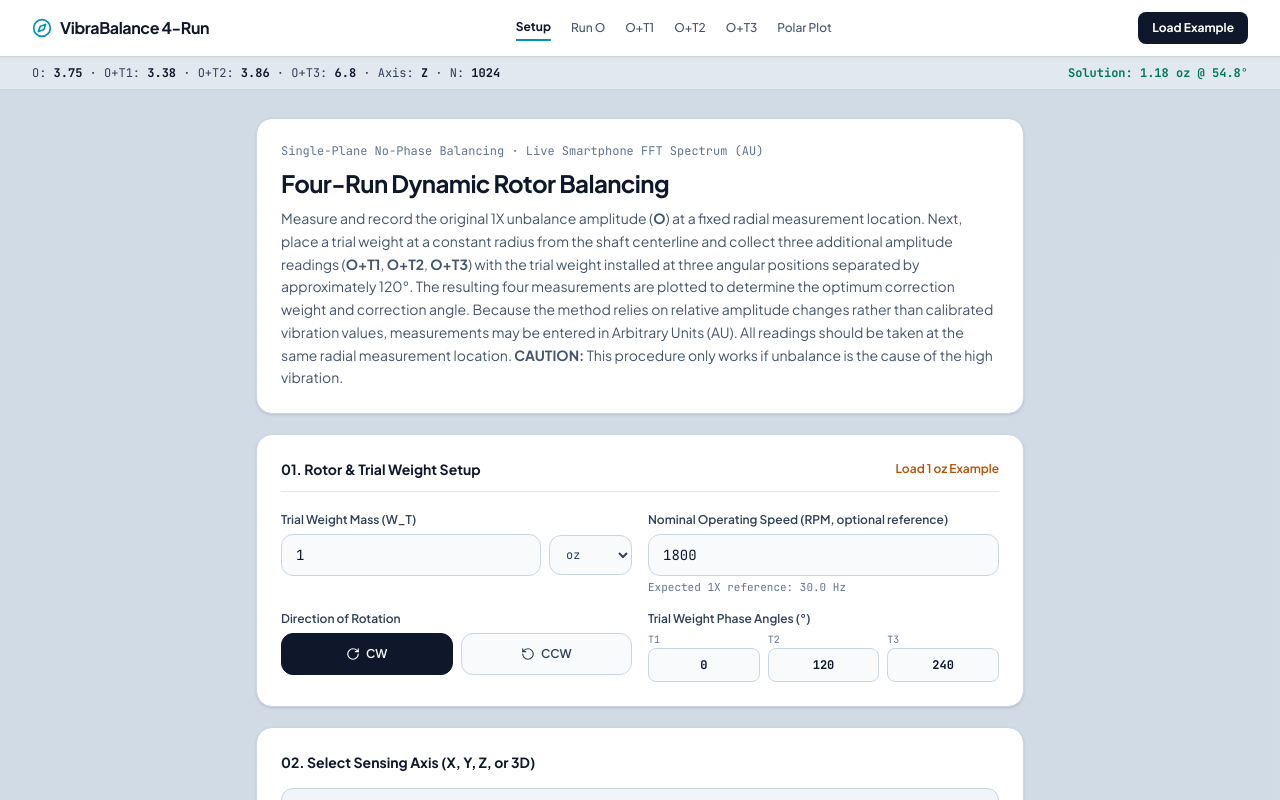
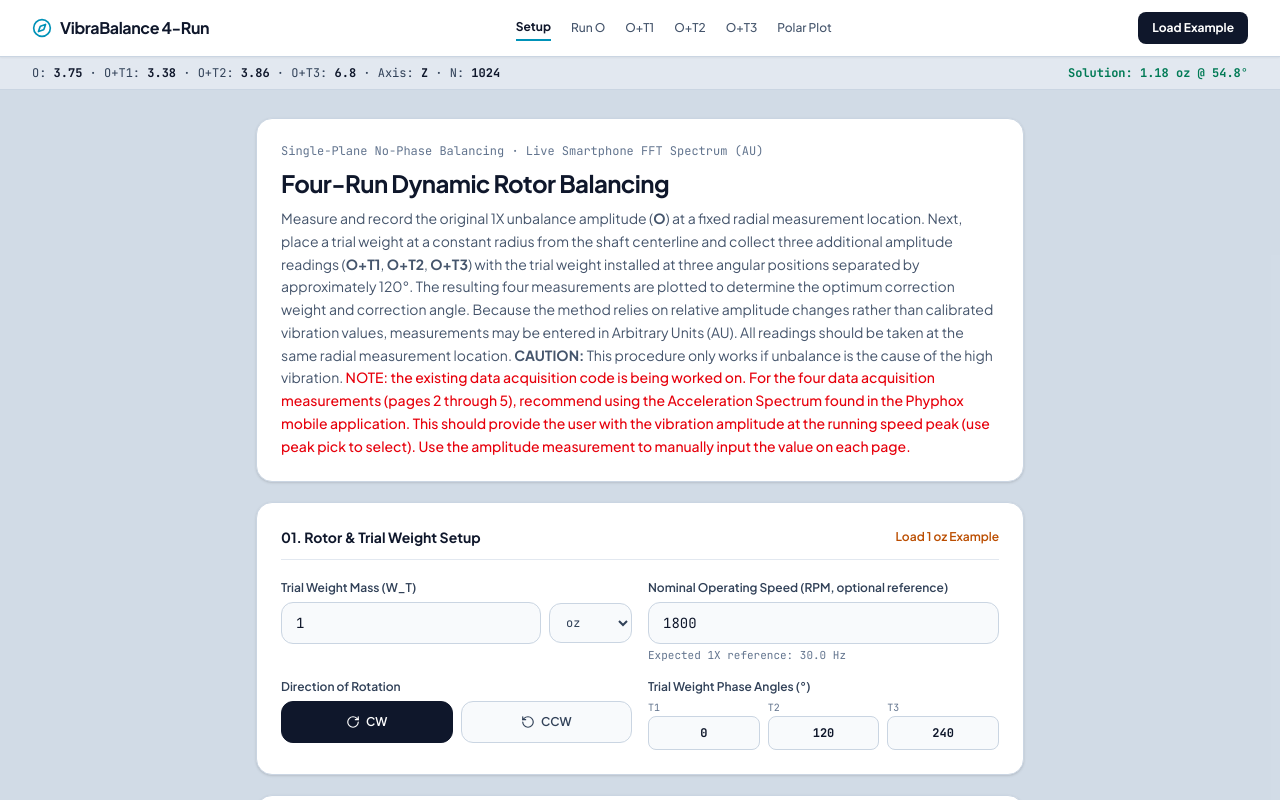
Before and after one commit to ivibr8/Vibrabalance-4run, a React (Vite) app: page / in a window 1280 px wide. Shown: the top 800 px of the page. Built offline with nearby package versions, Linux system fonts and the light colour scheme.

Commit message:
Add files via upload

```diff
--- a/src/components/MethodologyScreen.tsx
+++ b/src/components/MethodologyScreen.tsx
@@ -131,7 +131,10 @@ export const MethodologyScreen: React.FC<Props> = ({
           Four-Run Dynamic Rotor Balancing
         </h1>
         <p className="text-sm text-slate-600 leading-relaxed">
-          Measure and record the original 1X unbalance amplitude (<strong>O</strong>) at a fixed radial measurement location. Next, place a trial weight at a constant radius from the shaft centerline and collect three additional amplitude readings (<strong>O+T1</strong>, <strong>O+T2</strong>, <strong>O+T3</strong>) with the trial weight installed at three angular positions separated by approximately 120&deg;. The resulting four measurements are plotted to determine the optimum correction weight and correction angle. Because the method relies on relative amplitude changes rather than calibrated vibration values, measurements may be entered in Arbitrary Units (AU). All readings should be taken at the same radial measurement location. <strong>CAUTION:</strong> This procedure only works if unbalance is the cause of the high vibration.
+          Measure and record the original 1X unbalance amplitude (<strong>O</strong>) at a fixed radial measurement location. Next, place a trial weight at a constant radius from the shaft centerline and collect three additional amplitude readings (<strong>O+T1</strong>, <strong>O+T2</strong>, <strong>O+T3</strong>) with the trial weight installed at three angular positions separated by approximately 120&deg;. The resulting four measurements are plotted to determine the optimum correction weight and correction angle. Because the method relies on relative amplitude changes rather than calibrated vibration values, measurements may be entered in Arbitrary Units (AU). All readings should be taken at the same radial measurement location. <strong>CAUTION:</strong> This procedure only works if unbalance is the cause of the high vibration.{' '}
+          <span className="text-red-600 font-medium">
+            NOTE: the existing data acquisition code is being worked on. For the four data acquisition measurements (pages 2 through 5), recommend using the Acceleration Spectrum found in the Phyphox mobile application. This should provide the user with the vibration amplitude at the running speed peak (use peak pick to select). Use the amplitude measurement to manually input the value on each page.
+          </span>
         </p>
       </div>
 
```
